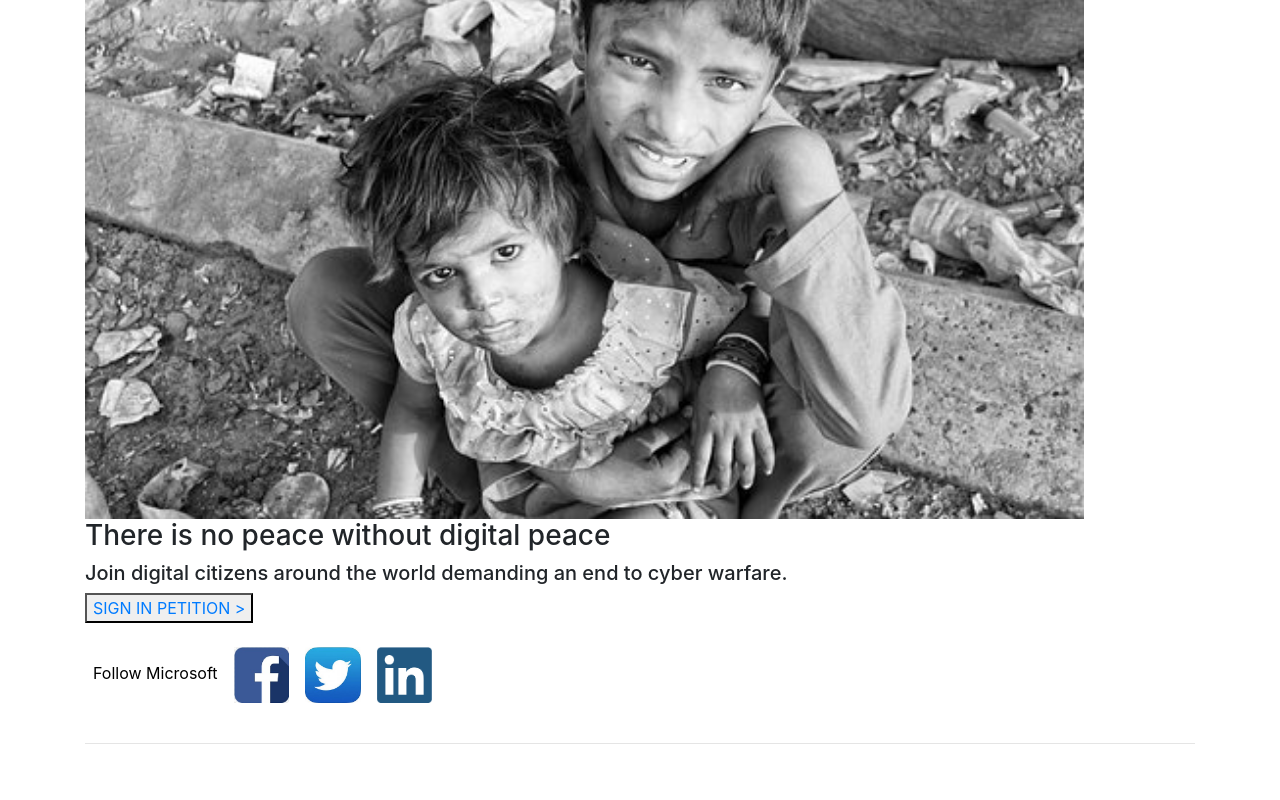
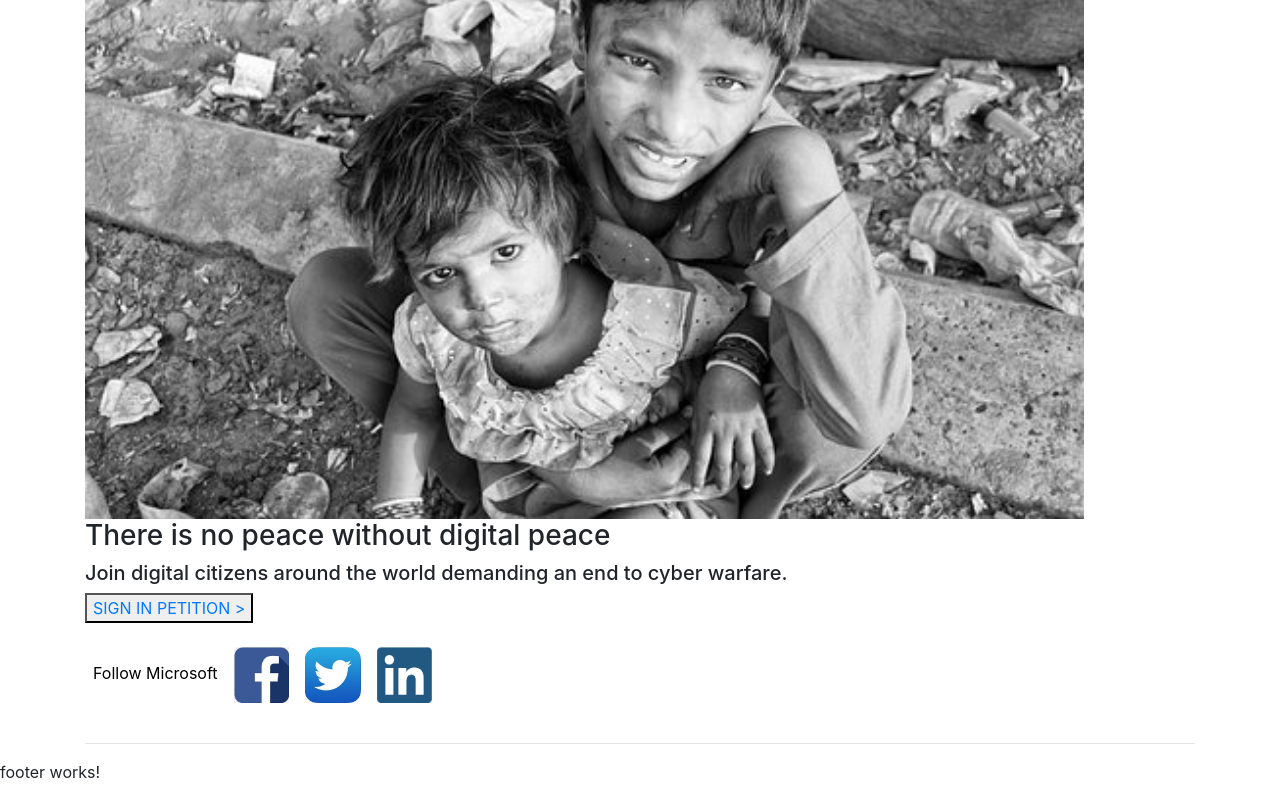
Before and after one commit to manasavesala/Microsoft-Rebuild-Angular, an Angular app: page / in a window 1280 px wide. Shown: the part 2431-3231 px from the top of the page. Before the commit the page ends 3191 px from the top, so only its background shows below. Built offline with nearby package versions, Linux system fonts and the light colour scheme.

Commit message:
Added footer component

```diff
--- a/src/app/app.component.html
+++ b/src/app/app.component.html
@@ -1,3 +1,4 @@
 <app-nav-bar></app-nav-bar>
 <app-ad-bar></app-ad-bar>
 <app-detail></app-detail>
+<app-footer></app-footer>
--- a/src/app/app.module.ts
+++ b/src/app/app.module.ts
@@ -6,6 +6,7 @@
 import { NavBarComponent } from './nav-bar/nav-bar.component';
 import { AdBarComponent } from './ad-bar/ad-bar.component';
 import { DetailComponent } from './detail/detail.component';
+import { FooterComponent } from './footer/footer.component';
 
 
 @NgModule({
@@ -13,7 +14,8 @@
     AppComponent,
     NavBarComponent,
     AdBarComponent,
-    DetailComponent
+    DetailComponent,
+    FooterComponent
   ],
   imports: [
     BrowserModule
--- /dev/null
+++ b/src/app/footer/footer.component.html
@@ -0,0 +1,3 @@
+<p>
+  footer works!
+</p>
--- /dev/null
+++ b/src/app/footer/footer.component.ts
@@ -0,0 +1,15 @@
+import { Component, OnInit } from '@angular/core';
+
+@Component({
+  selector: 'app-footer',
+  templateUrl: './footer.component.html',
+  styleUrls: ['./footer.component.css']
+})
+export class FooterComponent implements OnInit {
+
+  constructor() { }
+
+  ngOnInit() {
+  }
+
+}
```
Also changed, not shown: src/app/footer/footer.component.css (added), 1 other file (tests, documents, lock files or other folders).
